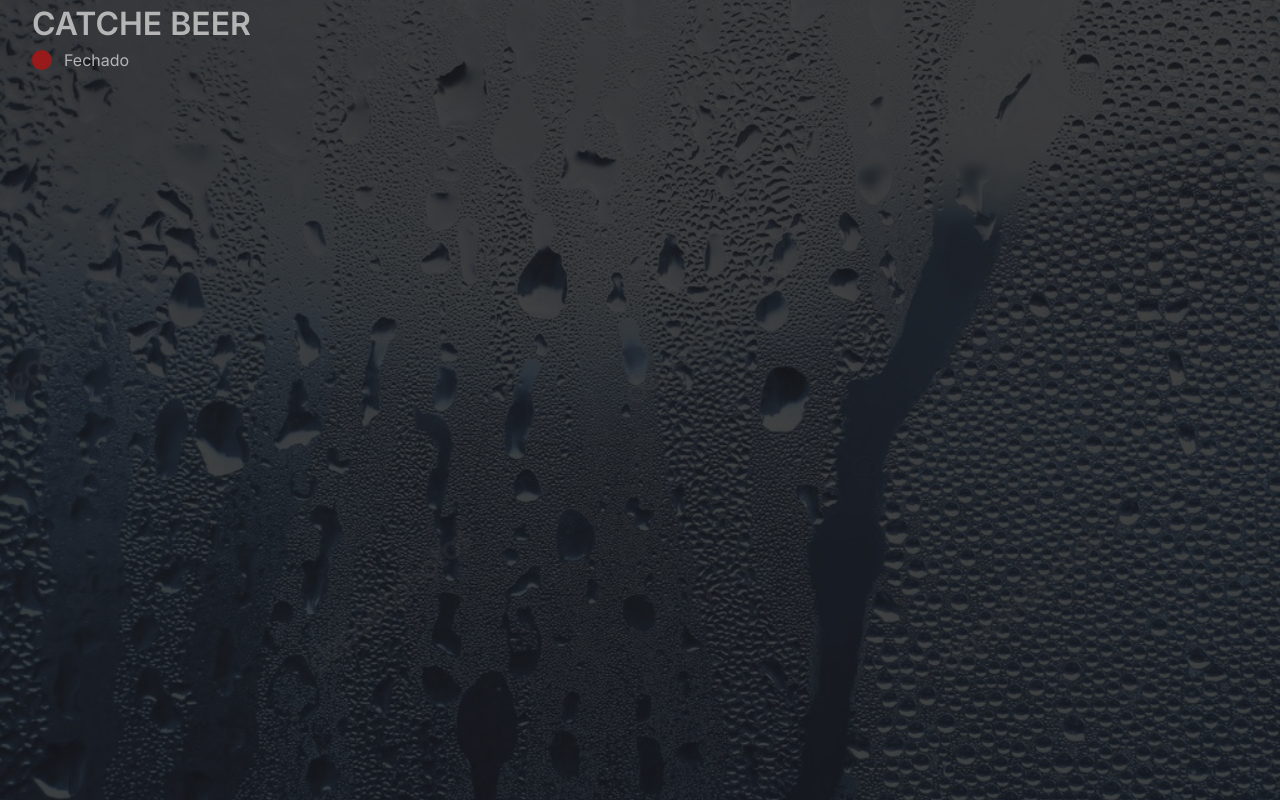
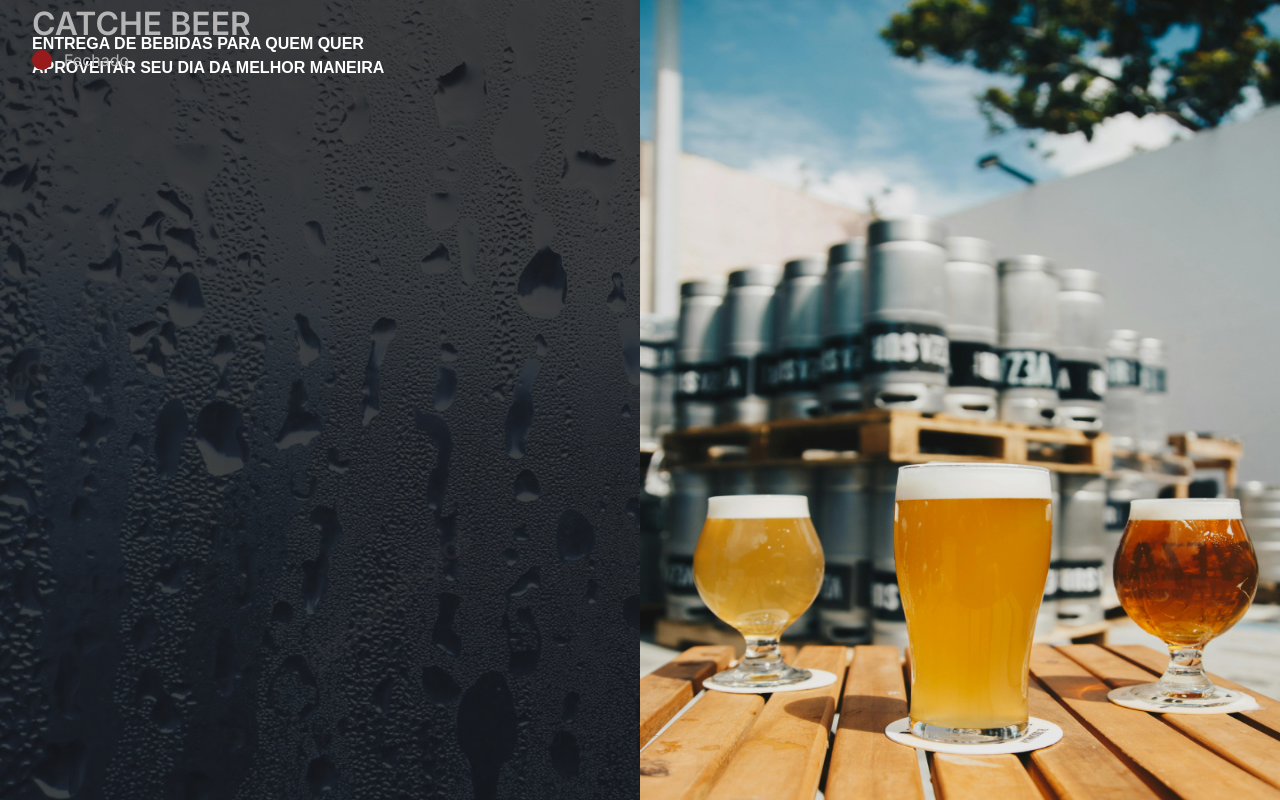
Before and after one commit to alisonnRB/catche-beer, a Next.js app: page / in a window 1280 px wide. Built offline with nearby package versions, Linux system fonts and the light colour scheme.

Commit message:
initial page as created]

```diff
--- a/src/app/globals.css
+++ b/src/app/globals.css
@@ -2,7 +2,10 @@
 @tailwind components;
 @tailwind utilities;
 
+
 @import url('https://fonts.googleapis.com/css2?family=K2D:ital,wght@0,100;0,200;0,300;0,400;0,500;0,600;0,700;0,800;1,100;1,200;1,300;1,400;1,500;1,600;1,700;1,800&display=swap');
+@import url('../styles/capa.css');
+
 
 body,
 html {
@@ -38,7 +41,6 @@ body::before {
 @media screen and (min-width: 3000px) {
   body {
     padding-inline: calc(100dvw - 3000px);
-    background-color: #000000;
   }
 }
 
--- a/src/app/page.js
+++ b/src/app/page.js
@@ -1,9 +1,11 @@
 import Header from "@/components/header";
+import Capa from "@/components/capa";
 
 export default function Home() {
   return (
-    <main className="relative z-10">
+    <main className="relative z-10 self-center">
       <Header />
+      <Capa />
     </main>
   );
 }
--- /dev/null
+++ b/src/components/capa.jsx
@@ -0,0 +1,24 @@
+import Image from "next/image";
+import capa from "../assets/capa.jpg";
+
+export default function Capa() {
+
+    return (
+        <div className="flex w-full justify-around">
+
+            <div className="w-1/2 flex ">
+                <h3 className="font-sans text-white font-bold mt-[2em] h-[60%] max-h-[60%] max-w-[65%] w-[65%] ml-8 title">
+                    ENTREGA DE BEBIDAS PARA QUEM QUER APROVEITAR SEU DIA DA MELHOR MANEIRA
+                </h3>
+            </div>
+
+            <div className="h-full w-1/2 flex justify-end">
+                <Image
+                    src={capa}
+                    className="max-h-[100dvh]"
+                />
+            </div>
+
+        </div>
+    );
+}
--- a/src/components/header.jsx
+++ b/src/components/header.jsx
@@ -3,7 +3,7 @@ import StoreStatus from "./storeState";
 export default function Header() {
 
     return (
-        <header className="px-[2em]">
+        <header className="px-[2em] absolute">
             <h1 className="font-semibold text-subText text-[2em]">CATCHE BEER</h1>
             <span className="flex items-center gap-3">
                 <StoreStatus />
--- /dev/null
+++ b/src/styles/capa.css
@@ -0,0 +1,15 @@
+.title{
+    font-size: clamp(2em, 1em + 5vw, 4em);
+}
+
+@media screen and (orientation: portrait) {
+    .title {
+        font-size: clamp(2em, 1em + 5vw, 2.5em);
+    }
+}
+
+@media screen and (orientation: portrait) and (max-width: 740px) {
+    .title {
+        font-size: clamp(1em, 1em + .7vw, 3em);
+    }
+}
```
